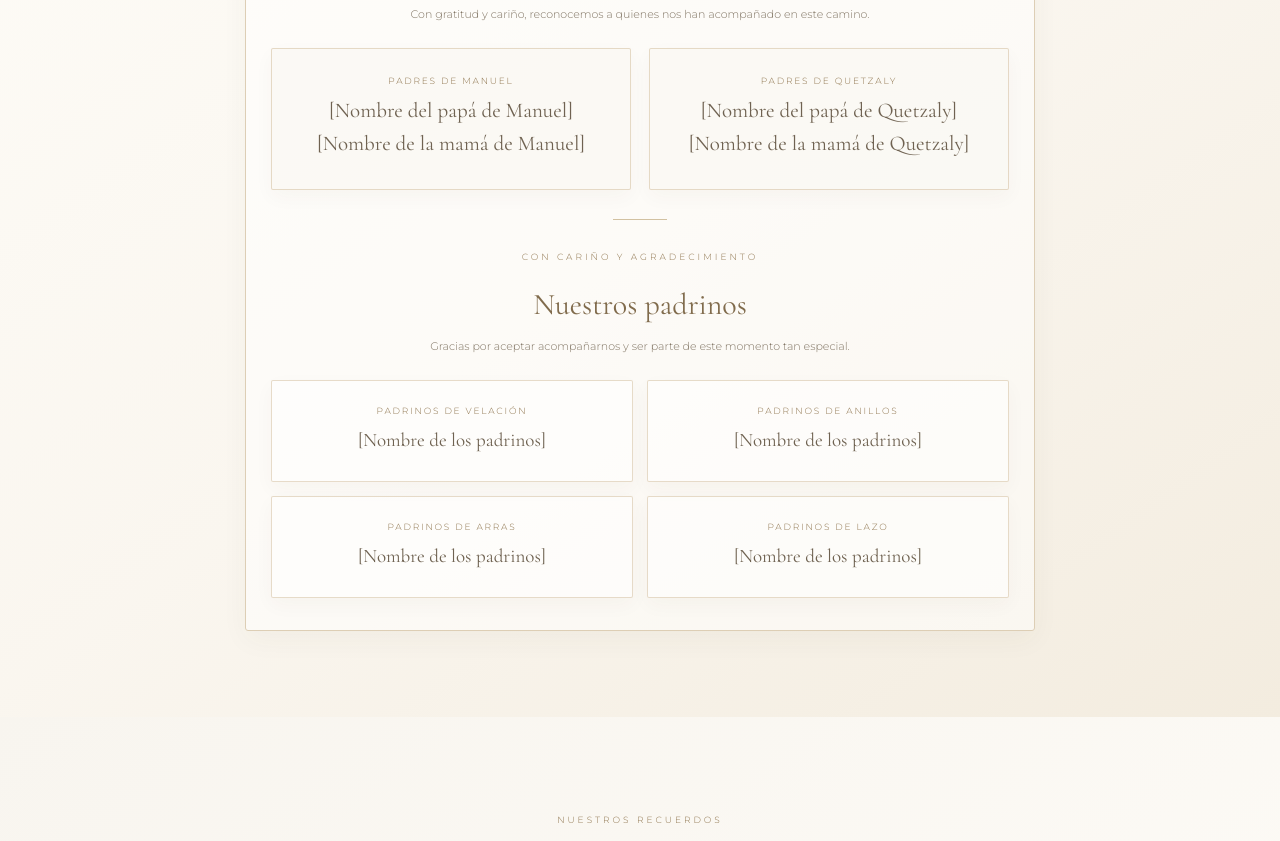
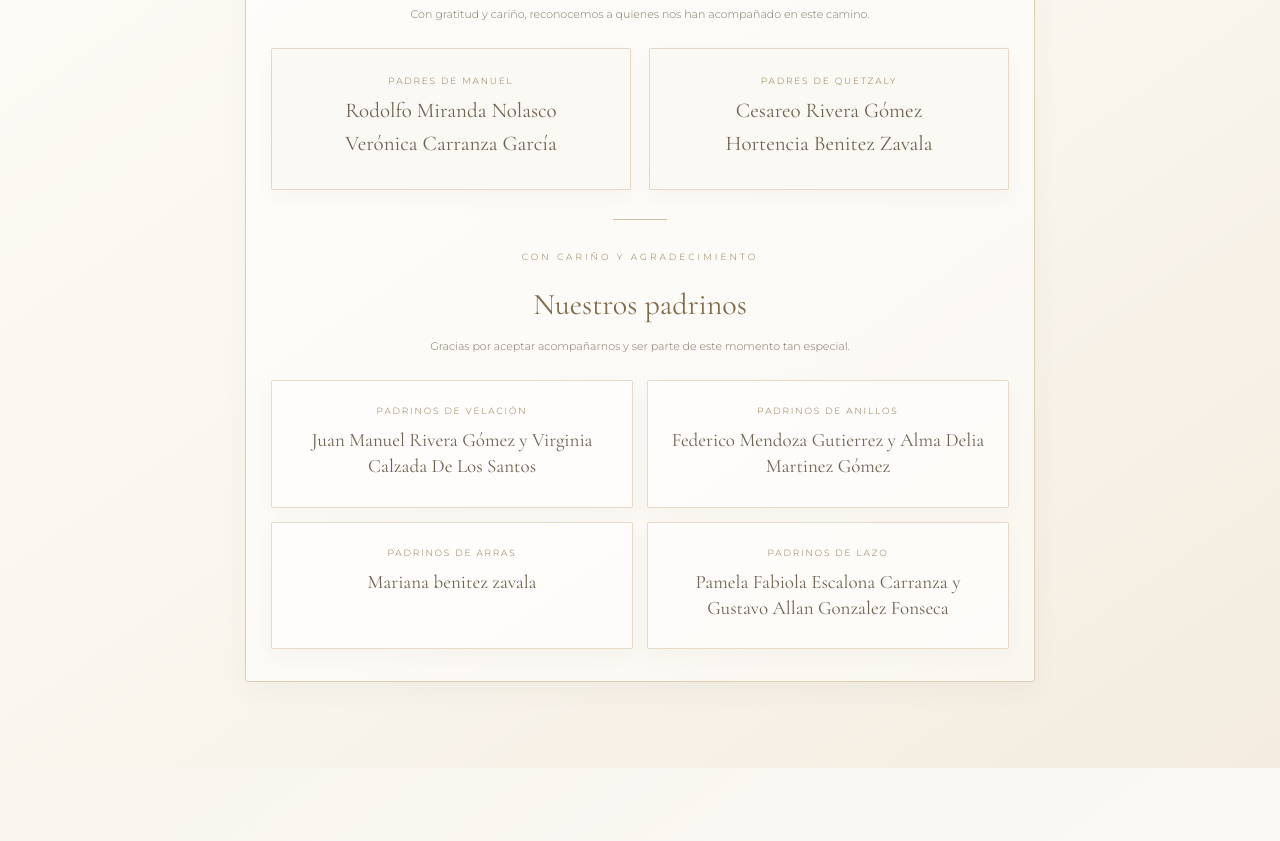
Before and after one commit to naimgonz15/Invitaci-n-de-Manuel-Quetzaly, a plain HTML site: page index.html in a window 1280 px wide. Shown: the part 3345-4186 px from the top of the page. Drawn offline with nearby package versions, Linux system fonts and the light colour scheme.

Commit message:
index.html

```diff
--- a/index.html
+++ b/index.html
@@ -1720,13 +1720,13 @@ h2 { line-height: 1.08; }
       <div class="parents-grid">
         <article class="parent-card">
           <span class="person-label">Padres de Manuel</span>
-          <p>[Nombre del papá de Manuel]</p>
-          <p>[Nombre de la mamá de Manuel]</p>
+          <p>Rodolfo Miranda Nolasco</p>
+          <p> Verónica Carranza García</p>
         </article>
         <article class="parent-card">
           <span class="person-label">Padres de Quetzaly</span>
-          <p>[Nombre del papá de Quetzaly]</p>
-          <p>[Nombre de la mamá de Quetzaly]</p>
+          <p>Cesareo Rivera Gómez</p>
+          <p>Hortencia Benitez Zavala</p>
         </article>
       </div>
 
@@ -1738,19 +1738,19 @@ h2 { line-height: 1.08; }
       <div class="sponsors-grid">
         <article class="sponsor-card">
           <span class="person-label">Padrinos de velación</span>
-          <p>[Nombre de los padrinos]</p>
+          <p>Juan Manuel Rivera Gómez y Virginia Calzada De Los Santos</p>
         </article>
         <article class="sponsor-card">
           <span class="person-label">Padrinos de anillos</span>
-          <p>[Nombre de los padrinos]</p>
+          <p>Federico Mendoza Gutierrez y Alma Delia Martinez Gómez</p>
         </article>
         <article class="sponsor-card">
           <span class="person-label">Padrinos de arras</span>
-          <p>[Nombre de los padrinos]</p>
+          <p>Mariana benitez zavala</p>
         </article>
         <article class="sponsor-card">
           <span class="person-label">Padrinos de lazo</span>
-          <p>[Nombre de los padrinos]</p>
+          <p>Pamela Fabiola Escalona Carranza y Gustavo Allan Gonzalez Fonseca</p>
         </article>
       </div>
     </div>
```
